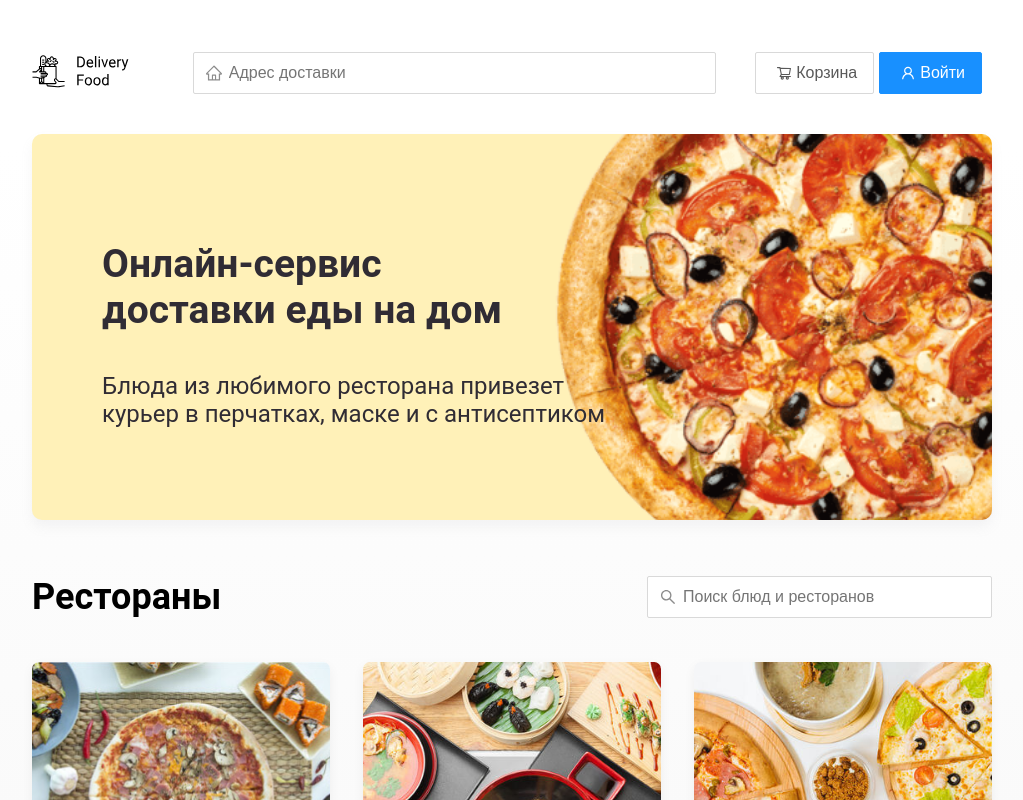
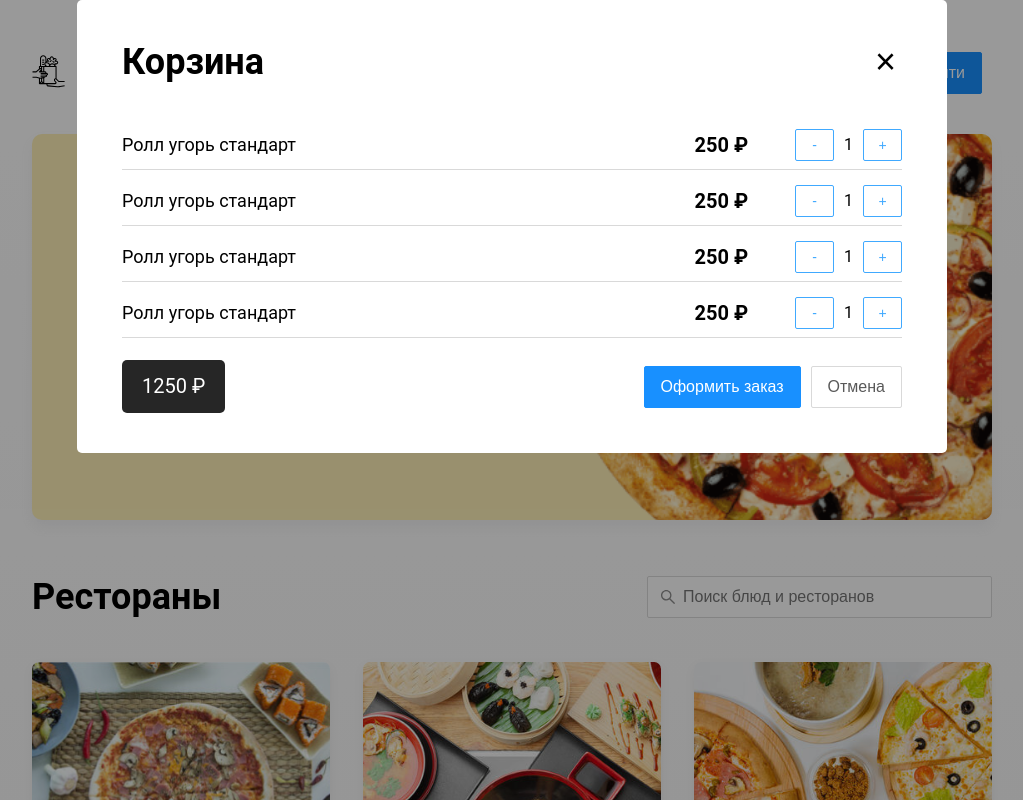
Before and after one commit to DrigaNicolai/pizzaVue, a Vue app in the folder pizza/: page / in a window 1280 px wide. Both pictures are taken after a click on the button "Корзина". Shown: the top 800 px of the page, without its empty margins (128-1151 px from the left). Built offline with nearby package versions, Linux system fonts and the light colour scheme.

Commit message:
Cart modal (mock)

```diff
--- a/pizza/src/components/Header.vue
+++ b/pizza/src/components/Header.vue
@@ -1,26 +1,29 @@
 <script lang="ts">
 import {defineComponent} from 'vue';
 import ModalAuth from "@/components/modals/Auth.vue";
+import ModalCart from "@/components/modals/Cart.vue";
 
 export default defineComponent({
   name: "Header",
 
   components: {
-    ModalAuth
+    ModalAuth,
+    ModalCart
   },
 
   data: () => ({
     deliveryAddress: "" as string,
     username: "" as string,
-    showModalAuth: false as boolean
+    showModalAuth: false as boolean,
+    showModalCart: false as boolean,
   }),
 
   methods: {
     toggleModalAuth(): void {
       this.showModalAuth = !this.showModalAuth;
     },
-    goToCart(): void {
-      console.log("Go to cart");
+    toggleModalCart(): void {
+      this.showModalCart = !this.showModalCart;
     },
     login(username: string): void {
       this.username = username;
@@ -44,7 +47,7 @@ export default defineComponent({
       </label>
       <div class="buttons">
         <span class="user-name">{{ username }}</span>
-        <button class="button button-cart" id="cart-button" @click="goToCart()">
+        <button class="button button-cart" id="cart-button" @click="toggleModalCart()">
           <span class="button-cart-svg"></span>
           <span class="button-text">Корзина</span>
         </button>
@@ -70,6 +73,10 @@ export default defineComponent({
       v-if="showModalAuth"
       @closeModal="toggleModalAuth()"
       @login="(username) => login(username)"
+    />
+    <ModalCart
+      v-if="showModalCart"
+      @closeModal="toggleModalCart()"
     />
   </div>
 </template>
--- /dev/null
+++ b/pizza/src/components/modals/Cart.vue
@@ -0,0 +1,71 @@
+<script lang="ts">
+import {defineComponent} from 'vue'
+
+export default defineComponent({
+  name: "Cart",
+
+  methods: {
+    closeModal() {
+      this.$emit("closeModal");
+    },
+  }
+})
+</script>
+
+<template>
+  <div class="modal modal-cart">
+    <div class="modal-dialog">
+      <div class="modal-header">
+        <h3 class="modal-title">Корзина</h3>
+        <button class="close" @click="closeModal">&times;</button>
+      </div>
+      <div class="modal-body">
+        <div class="food-row">
+          <span class="food-name">Ролл угорь стандарт</span>
+          <strong class="food-price">250 ₽</strong>
+          <div class="food-counter">
+            <button class="counter-button">-</button>
+            <span class="counter">1</span>
+            <button class="counter-button">+</button>
+          </div>
+        </div>
+        <div class="food-row">
+          <span class="food-name">Ролл угорь стандарт</span>
+          <strong class="food-price">250 ₽</strong>
+          <div class="food-counter">
+            <button class="counter-button">-</button>
+            <span class="counter">1</span>
+            <button class="counter-button">+</button>
+          </div>
+        </div>
+        <div class="food-row">
+          <span class="food-name">Ролл угорь стандарт</span>
+          <strong class="food-price">250 ₽</strong>
+          <div class="food-counter">
+            <button class="counter-button">-</button>
+            <span class="counter">1</span>
+            <button class="counter-button">+</button>
+          </div>
+        </div>
+        <div class="food-row">
+          <span class="food-name">Ролл угорь стандарт</span>
+          <strong class="food-price">250 ₽</strong>
+          <div class="food-counter">
+            <button class="counter-button">-</button>
+            <span class="counter">1</span>
+            <button class="counter-button">+</button>
+          </div>
+        </div>
+      </div>
+      <div class="modal-footer">
+        <span class="modal-pricetag">1250 ₽</span>
+        <div class="footer-buttons">
+          <button class="button button-primary">Оформить заказ</button>
+          <button class="button clear-cart">Отмена</button>
+        </div>
+      </div>
+    </div>
+  </div>
+</template>
+
+<style scoped></style>
```
